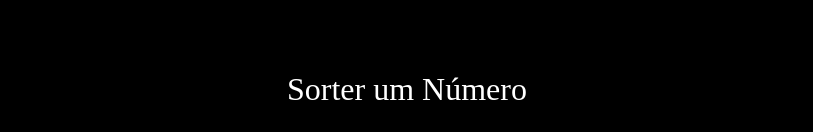
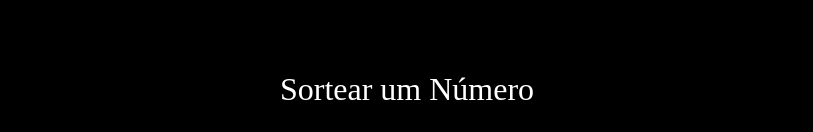
Before and after one commit to Julianaaraujo20/Projeto-Random, a plain HTML site: page index.html in a window 1280 px wide. Shown: the part 756-888 px from the top of the page, without its empty margins (233-1046 px from the left). Drawn offline with Linux system fonts and the light colour scheme.

Commit message:
alteração

```diff
--- a/index.html
+++ b/index.html
@@ -12,7 +12,7 @@
 <body>
     <img src="./assets/img.png">
 
-    <h2>Sorter um Número</h2>
+    <h2>Sortear um Número</h2>
 
 
  <div>
```
